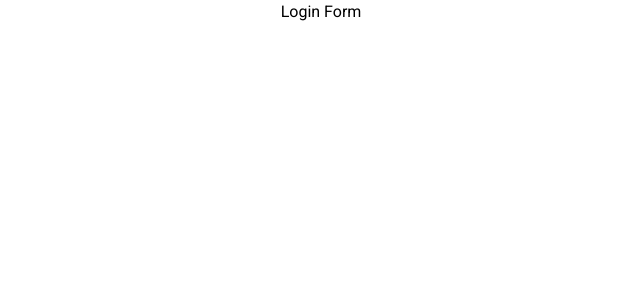
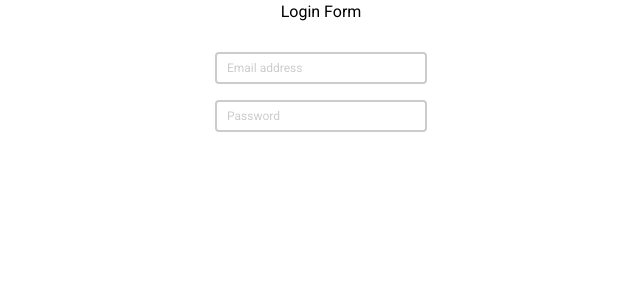
Before and after one commit to Code-the-Dream-School/gg-pac-team4-front, a React (Vite) app: page /login in a window 1280 px wide. Shown: the top 300 px of the page, without its empty margins (319-959 px from the left). Built offline with nearby package versions, Linux system fonts and the light colour scheme.

Commit message:
add a custom reusable input with a floating label

```diff
--- a/src/components/auth/Login.jsx
+++ b/src/components/auth/Login.jsx
@@ -1,7 +1,13 @@
+import FormInput from "../common/FormInput";
 const Login = () => {
   return (
     <>
       <h1>Login Form</h1>
+      {/* testing how the inputs looks like */}
+      <form>
+        <FormInput id="email" type="email" placeholder=" ">Email address</FormInput>
+        <FormInput id="password" type="password" placeholder=" ">Password</FormInput>
+      </form>
     </>
   );
 };
--- /dev/null
+++ b/src/components/common/FormInput.jsx
@@ -0,0 +1,33 @@
+const FormInput = ({
+  id,
+  type,
+  name,
+  value,
+  onChange,
+  placeholder,
+  children,
+}) => {
+  return (
+    <>
+      <div class="relative w-full mb-4">
+        <input
+          id={id}
+          name={name}
+          type={type}
+          value={value}
+          onChange={onChange}
+          className="block py-1 px-6 w-full text-sm text-grey bg-pureWhite rounded border-2 border-grey appearance-none focus:outline-none focus:ring-0 focus:border-black peer"
+          placeholder={placeholder}
+        />
+        <label
+          htmlFor={id}
+          className="absolute text-xs text-grey duration-300 transform -translate-y-4 scale-75 top-2 z-10 origin-[0] bg-pureWhite px-2 peer-focus:px-2 peer-focus:text-black peer-placeholder-shown:scale-100 peer-placeholder-shown:-translate-y-1/2 peer-placeholder-shown:top-1/2 peer-focus:top-2 peer-focus:scale-75 peer-focus:-translate-y-4 rtl:peer-focus:translate-x-1/4 rtl:peer-focus:left-auto start-1"
+        >
+          {children}
+        </label>
+      </div>
+    </>
+  );
+};
+
+export default FormInput;
```
